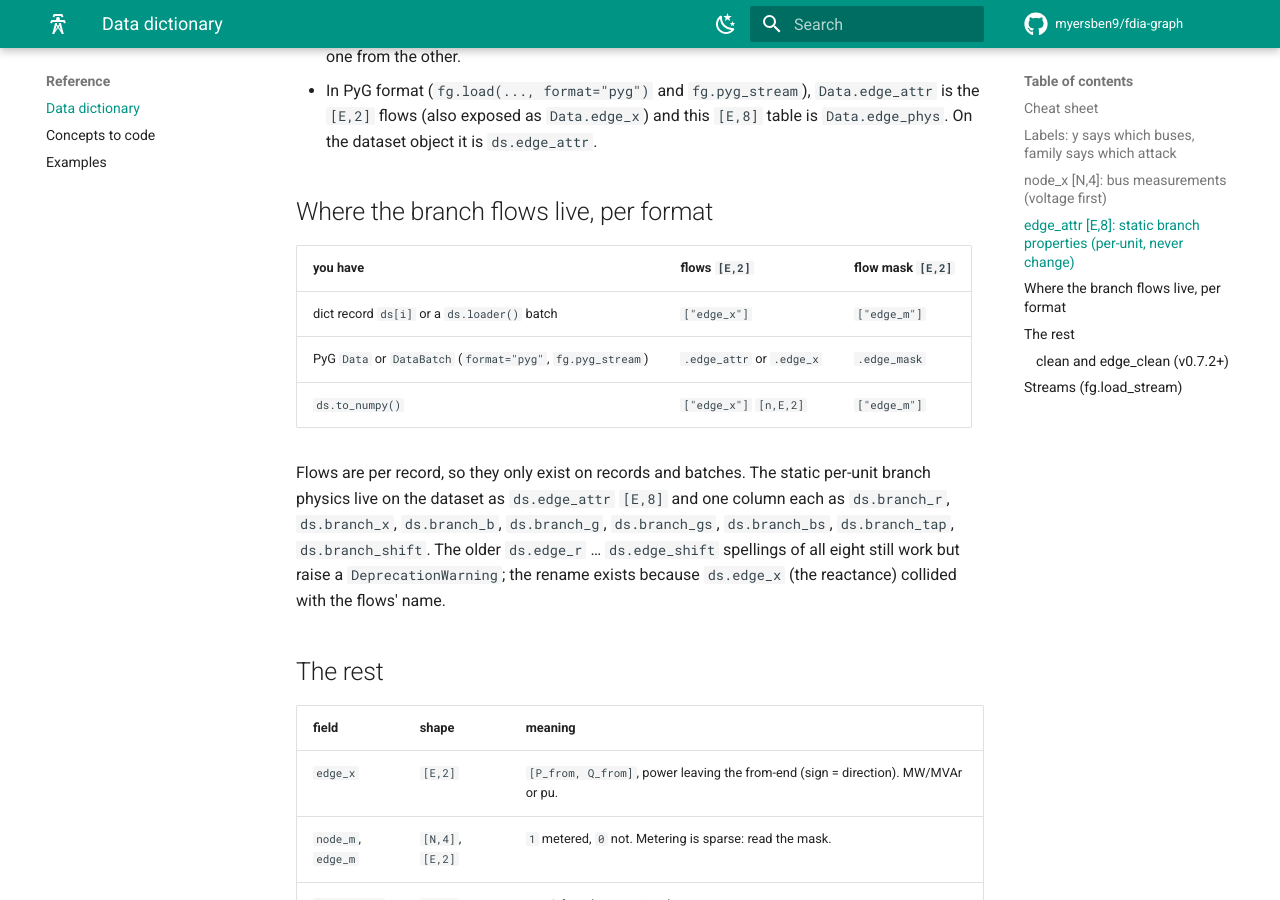
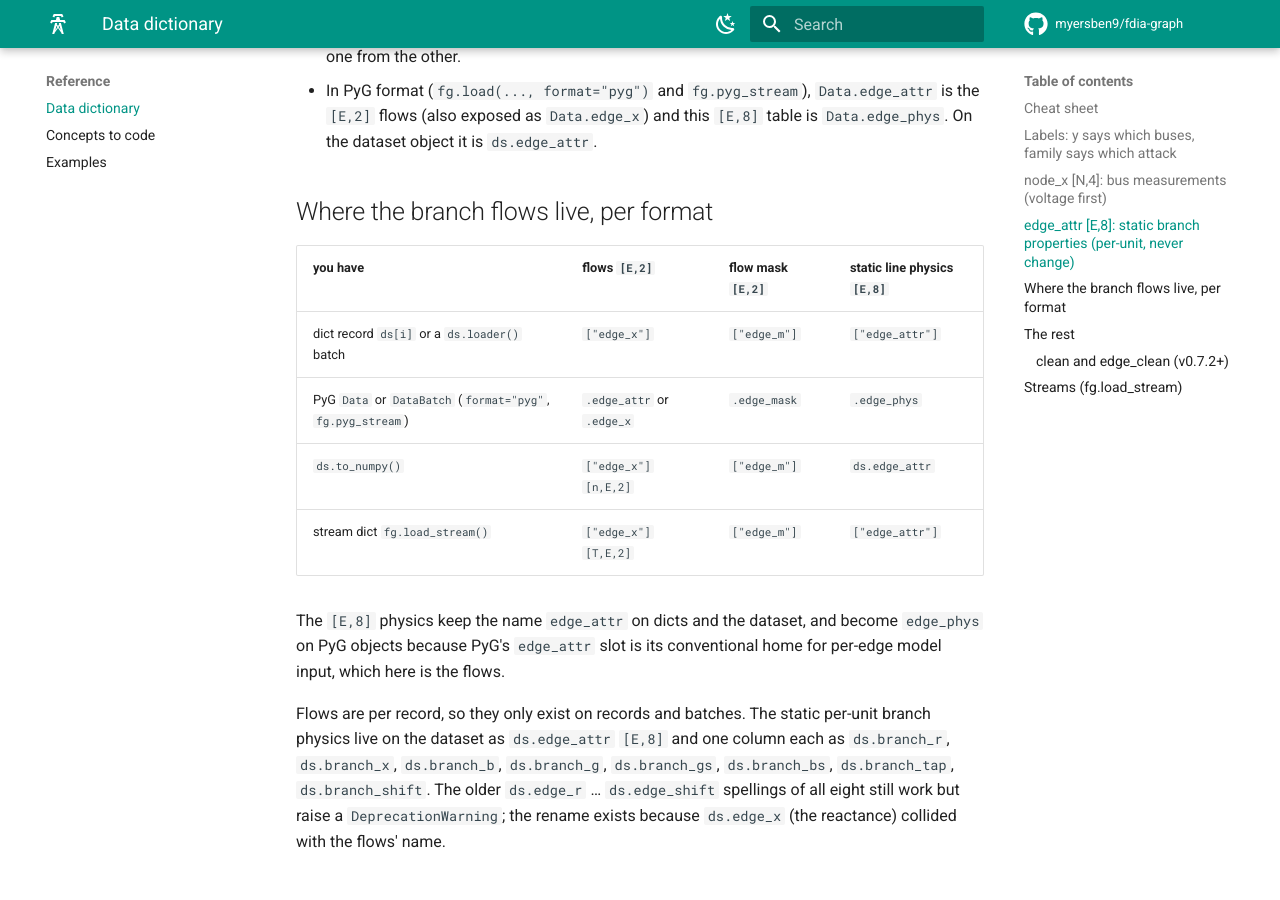
Before and after one commit to myersben9/fdia-graph, an MkDocs documentation site: the page built from docs/reference/DATA_DICTIONARY.md, in a window 1280 px wide and 900 px high, scrolled down 2726 px. Built offline with MkDocs 1.6.1 and Material for MkDocs 9.7.7, drawn with Linux system fonts in a browser that asks for light colours; comment, search, counter and statistics services are not loaded.

Commit message:
Docs: edge_phys in every table a reader scans (#54)
README data table, data-dictionary per-format table (static-physics column, stream-dict row), PyG example.

```diff
--- a/docs/reference/DATA_DICTIONARY.md
+++ b/docs/reference/DATA_DICTIONARY.md
@@ -69,11 +69,16 @@ Sign of `P_inj`/`Q_inj`: `+` = net consumption (load), `−` = net injection (ge
 
 ## Where the branch flows live, per format
 
-| you have | flows `[E,2]` | flow mask `[E,2]` |
-|---|---|---|
-| dict record `ds[i]` or a `ds.loader()` batch | `["edge_x"]` | `["edge_m"]` |
-| PyG `Data` or `DataBatch` (`format="pyg"`, `fg.pyg_stream`) | `.edge_attr` or `.edge_x` | `.edge_mask` |
-| `ds.to_numpy()` | `["edge_x"]` `[n,E,2]` | `["edge_m"]` |
+| you have | flows `[E,2]` | flow mask `[E,2]` | static line physics `[E,8]` |
+|---|---|---|---|
+| dict record `ds[i]` or a `ds.loader()` batch | `["edge_x"]` | `["edge_m"]` | `["edge_attr"]` |
+| PyG `Data` or `DataBatch` (`format="pyg"`, `fg.pyg_stream`) | `.edge_attr` or `.edge_x` | `.edge_mask` | `.edge_phys` |
+| `ds.to_numpy()` | `["edge_x"]` `[n,E,2]` | `["edge_m"]` | `ds.edge_attr` |
+| stream dict `fg.load_stream()` | `["edge_x"]` `[T,E,2]` | `["edge_m"]` | `["edge_attr"]` |
+
+The `[E,8]` physics keep the name `edge_attr` on dicts and the dataset, and become `edge_phys` on PyG
+objects because PyG's `edge_attr` slot is its conventional home for per-edge model input, which
+here is the flows.
 
 Flows are per record, so they only exist on records and batches. The static per-unit branch
 physics live on the dataset as `ds.edge_attr` `[E,8]` and one column each as `ds.branch_r`,
```
Also changed, not shown: README.md (+1 -1 lines), docs/reference/EXAMPLES.md (+2 -1 lines).
